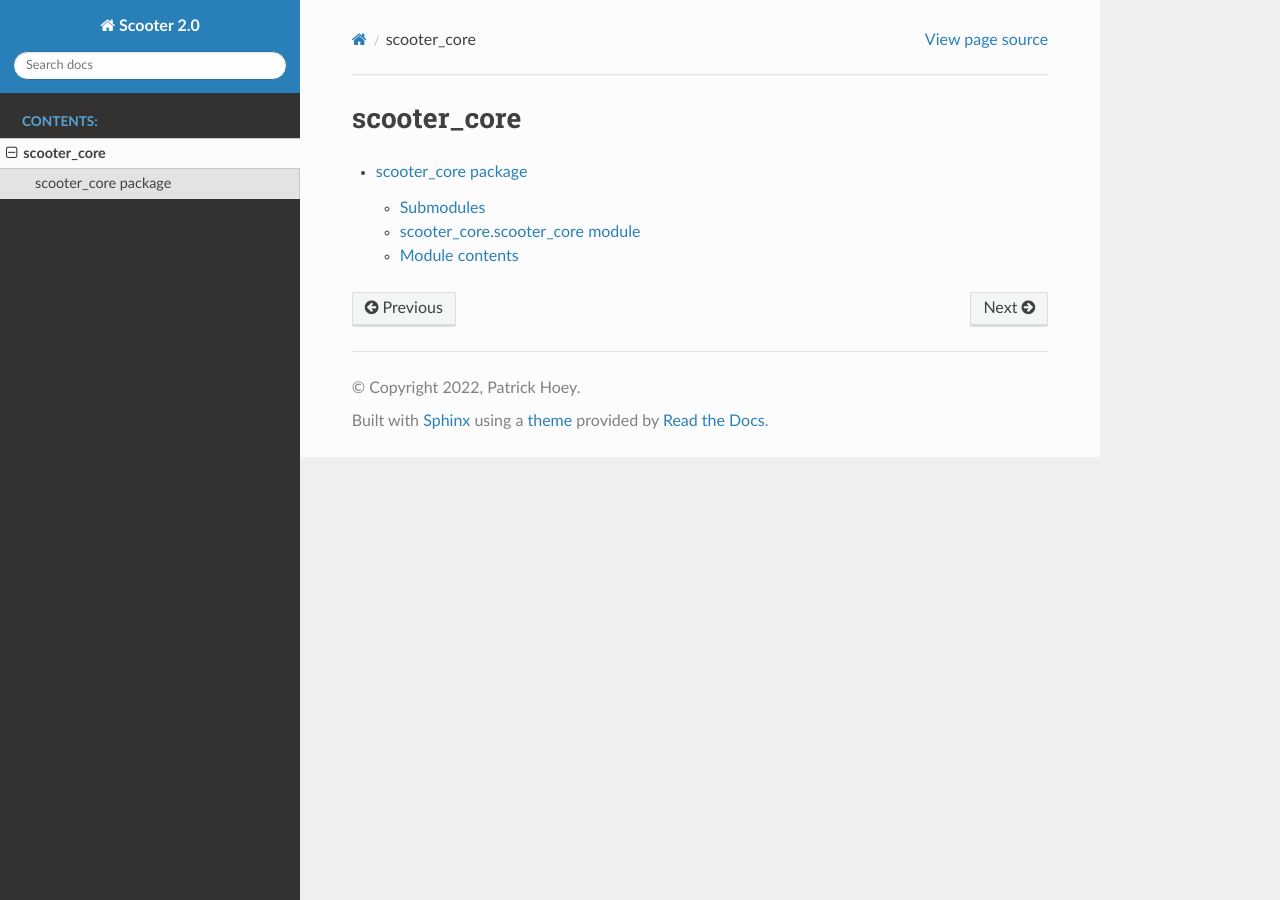
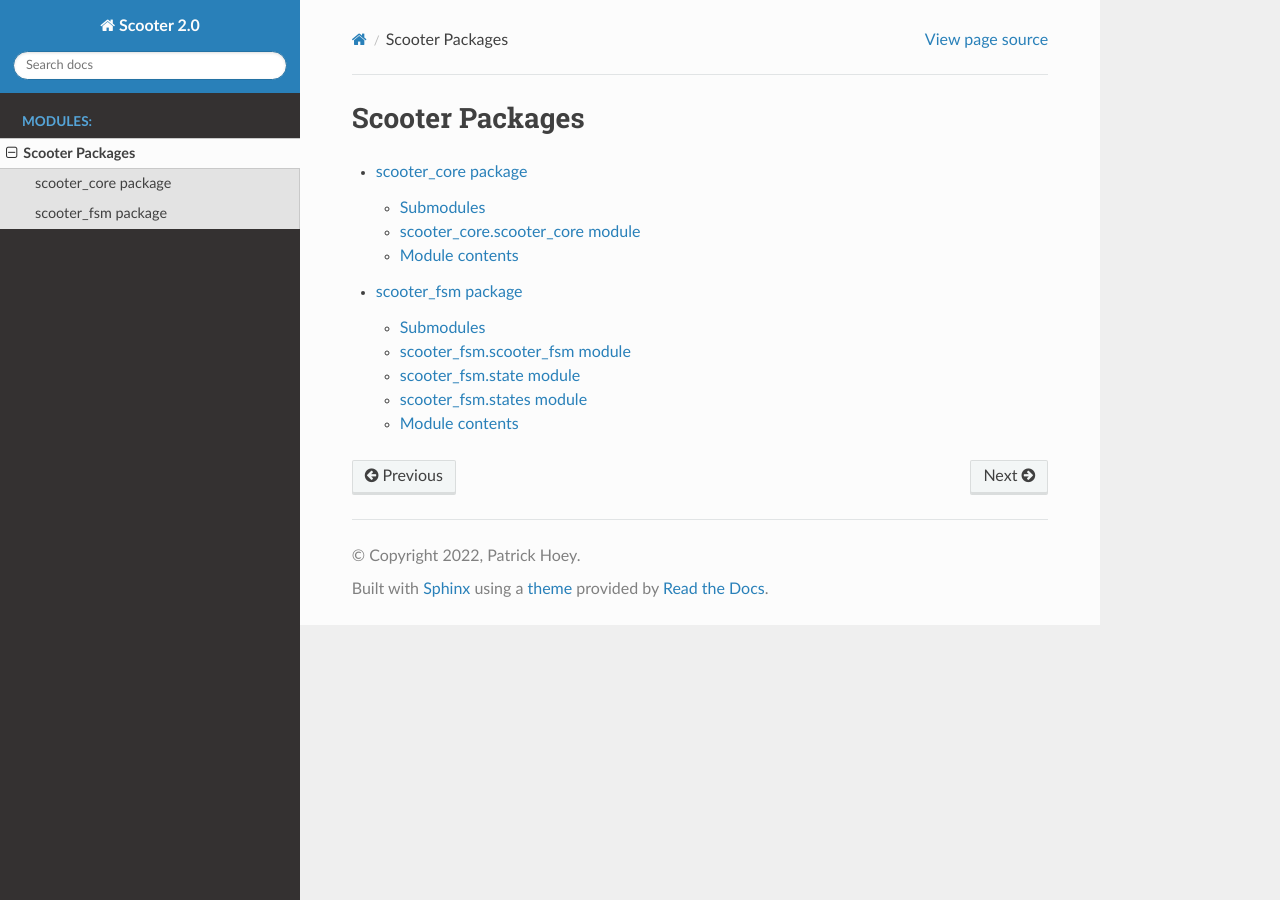
Before and after one commit to umlscooterteam/scooter, a Sphinx documentation site: the page built from docs/source/modules/modules.rst, in a window 1280 px wide. Built offline with Sphinx 7.4.7 and the Read the Docs theme 2.0.0, drawn with Linux system fonts in a browser that asks for light colours.

```diff
--- /dev/null
+++ b/docs/requirements.txt
@@ -0,0 +1,3 @@
+sphinx==3.5.4
+sphinx_rtd_theme=1.0.0
+m2r2==0.3.2
--- a/docs/source/conf.py
+++ b/docs/source/conf.py
@@ -17,10 +17,11 @@ import sys
 # sys.path.insert(0, os.path.abspath('.'))
 # print(os.path.abspath('../../scooter_core/scooter_core'))
 # sys.path.insert(0, os.path.abspath('../../scooter_core/scooter_core'))
-sys.path.insert(0, os.path.abspath('.'))
-sys.path.insert(0, os.path.abspath('..'))
-sys.path.insert(0, os.path.abspath('../..'))
+# sys.path.insert(0, os.path.abspath('.'))
+# sys.path.insert(0, os.path.abspath('..'))
+# sys.path.insert(0, os.path.abspath('../..'))
 sys.path.insert(0, os.path.abspath('../../scooter_core'))
+sys.path.insert(0, os.path.abspath('../../scooter_fsm'))
 
 # -- Project information -----------------------------------------------------
 
--- a/docs/source/index.rst
+++ b/docs/source/index.rst
@@ -11,17 +11,17 @@ Welcome to Scooter 2.0's documentation!
    Sasha Wilkerson,
    Sam Laderoute
 
+.. mdinclude:: ../../README.md
 
 .. toctree::
    :maxdepth: 2
-   :caption: Contents:
+   :caption: Modules:
 
    modules/modules.rst
 
 
 
 
-.. mdinclude:: ../../README.md
 
 
 
--- a/docs/source/modules/modules.rst
+++ b/docs/source/modules/modules.rst
@@ -1,7 +1,8 @@
-scooter_core
-============
+Scooter Packages
+================
 
 .. toctree::
    :maxdepth: 4
 
    scooter_core
+   scooter_fsm
```
Also changed, not shown: README.md (+39 -2 lines), docs/source/modules/scooter_fsm.rst (added, +37 -0 lines), 6 other files.
